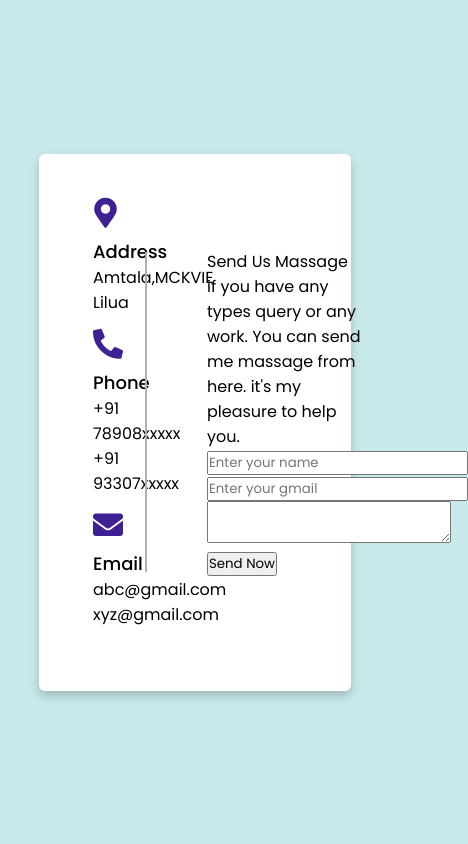
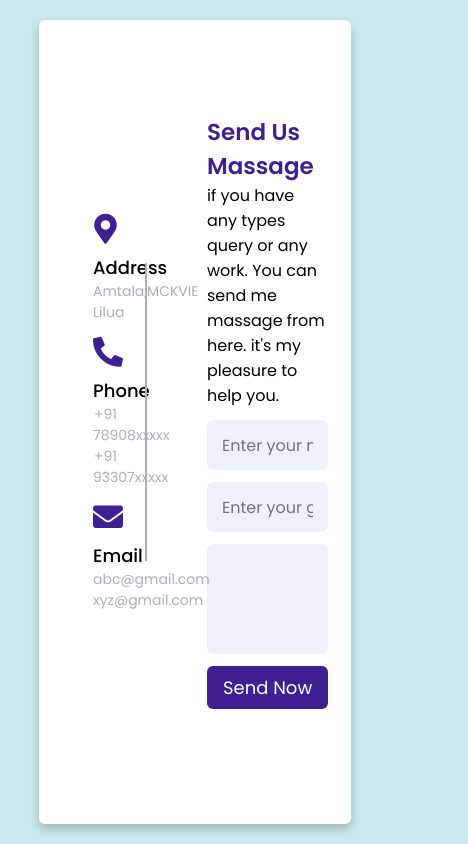
Before and after one commit to singhshubham593/multStape, a plain HTML site: page contactUsForm/index.html in a window 390 px wide. Shown: the whole page, 468 px wide, since content can reach past the window. Drawn offline with Linux system fonts and the light colour scheme.

Commit message:
responsive contact  design

```diff
--- a/contactUsForm/style.css
+++ b/contactUsForm/style.css
@@ -53,7 +53,45 @@ body {
     font-size: 18px;
     font-weight: 500;
 }
+.content .left-side .details .text-one,
+.content .left-side .details .text-two {
+    font-size: 14px;
+    color: #afafb6;
+}
 .container .content .right-side {
     width: 75%;
     margin: 75px;
 }
+.content .right-side .topic {
+    font-size: 23px;
+    font-weight: 600;
+    color: #3e2093;
+}
+.right-side .input-box {
+    height: 50px;
+    width: 100%;
+    margin: 12px 0;
+}
+.right-side .input-box input,
+.right-side .input-box textarea{
+    height: 100%;
+    width: 100%;
+    border: none;
+    font-size: 16px;
+    background: #F0F1F8;
+    border-radius: 6px;
+    padding: 0 15px;
+    resize: none;
+}
+.right-side .massage-box {
+    min-height: 110px;
+}
+.right-side .button input[type="button"] {
+    color: #fff;
+    font-size: 18px;
+    outline: none;
+    border: none;
+    padding: 8px 16px;
+    border-radius: 6px;
+    background: #3e2093;
+}
```
